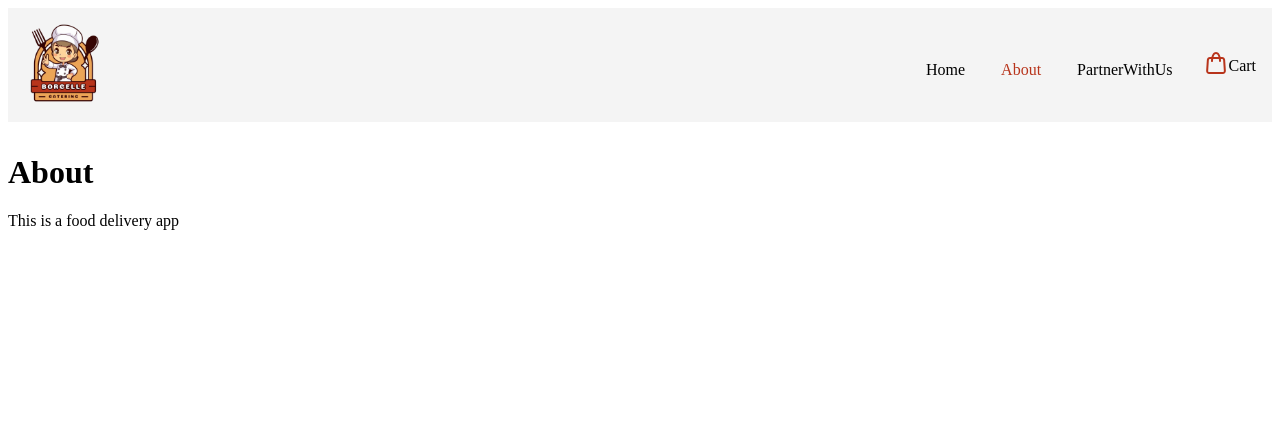
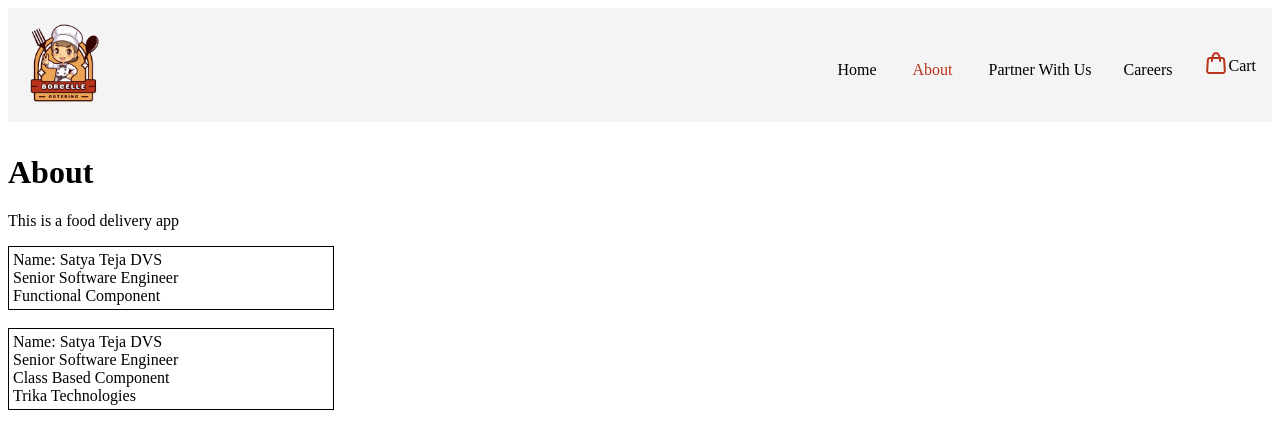
Before and after one commit to Satyateja-dvs/namaste-react, a React (Vite) app: page /about in a window 1280 px wide. Shown: the top 448 px of the page. Built offline with nearby package versions, Linux system fonts and the light colour scheme.

Commit message:
- Created class based component  - Created notes file to capture the imp data.

```diff
--- a/index.css
+++ b/index.css
@@ -153,3 +153,9 @@
     color: #B8341B;
   }
 }
+
+.user-card {
+  padding: 4px;
+  border: 1px solid black;
+  width: 25%;
+}
--- a/src/App.js
+++ b/src/App.js
@@ -11,24 +11,7 @@ import About from './components/About';
 import PartnerWithUs from './components/PartnerWithUs';
 import ErrorBoundary from './components/ErrorBoundary';
 import RestroDetailPage from './components/RestroDetailPage';
-// Food App Steps
-// 1. Header
-// Logo
-// Navigation Items
-// 2. Body
-// Search Bar
-// Components (Restaurant Cards)
-// Read more button
-// 3. Footer
-// Company Logo
-// Copy Rights
-// Company
-// Contact Us
-// Available in
-// Careers
-// Social Media Lins
-
-
+import Career from './components/Career';
 
 const Body = () => {
   const [restFilteredData, setRestFilteredData] = React.useState([]);
@@ -111,6 +94,7 @@ const browserRouter = (
       <Route element={<AppLayout />}>
         <Route path="/" element={<Body />} />
         <Route path="/about" element={<About />} errorElement= {<ErrorBoundary />} />
+        <Route path="/careers" element={<Career />} errorElement= {<ErrorBoundary />} />
         <Route path="/partner-with-us" element={<PartnerWithUs />} errorElement= {<ErrorBoundary />} />
         <Route path="/restaurants/:id" element={<RestroDetailPage />} errorElement= {<ErrorBoundary />} />
       </Route>
--- a/src/components/About.js
+++ b/src/components/About.js
@@ -1,8 +1,14 @@
+import User from './User';
+import UserClass from './ClassBasedComponents/UserClass';
+
 const About = () => {
   return (
     <div>
       <h1>About</h1>
       <p>This is a food delivery app</p>
+      <User name={"Satya Teja DVS"} prof={"Senior Software Engineer"} functionType={"Functional Component"}/>
+      <br />
+      <UserClass name={"Satya Teja DVS"} prof={"Senior Software Engineer"} functionType={"Class Based Component"}/>
     </div>
   )
 }
--- /dev/null
+++ b/src/components/Career.js
@@ -0,0 +1,7 @@
+export default function Career() {
+  return (
+   <div>
+      Testing the page
+   </div>
+  )
+}
--- /dev/null
+++ b/src/components/ClassBasedComponents/CompanyProfileClass.js
@@ -0,0 +1,17 @@
+import React from "react";
+
+class CompanyProfileClass extends React.Component {
+  constructor(props) {
+    super(props)
+    console.log("this.props from child", this);
+  }
+  render() {
+    return (
+      <div>
+        <div>{this.props.companyName}</div>
+      </div>
+    )
+  }
+}
+
+export default CompanyProfileClass;
--- /dev/null
+++ b/src/components/ClassBasedComponents/UserClass.js
@@ -0,0 +1,22 @@
+import React from 'react';
+import CompanyProfileClass from './CompanyProfileClass';
+
+class UserClass extends React.Component {
+  constructor(props) {
+    super(props);
+    console.log("this.props from parent", this);
+  }
+  render() {
+    return (
+      <div className="user-card">
+        Name: {this.props.name}
+        <br />{this.props.prof}
+        <br /> {this.props.functionType}
+        <br />
+        <CompanyProfileClass companyName={"Trika Technologies"}/>
+      </div>
+    )
+  }
+}
+
+export default UserClass;
--- a/src/components/Header.js
+++ b/src/components/Header.js
@@ -1,20 +1,24 @@
 import React from 'react';
 import MyImage from '../../assets/app-logo.png';
 import CartIcon from '../../assets/cart.svg';
-import { NavLink } from 'react-router';
+import { NavLink, Link } from 'react-router';
 
 const Header = () => {
   return (
     <div className="header margin-bottom">
       <div className="logo-container">
         {/* rgb(37, 150, 190) */}
-        <img className="logo" src={MyImage} alt="Food App Logo" />
+        <Link to={"/"}>
+          <img className="logo" src={MyImage} alt="Food App Logo" />
+
+        </Link>
       </div>
       <div className="nav-items">
         <nav className='nav-list'>
           <NavLink to="/"> Home </NavLink>
           <NavLink to="/about">About</NavLink>
-          <NavLink to="/partner-with-us"> PartnerWithUs</NavLink>
+          <NavLink to="/partner-with-us"> Partner With Us</NavLink>
+          <NavLink to="/careers">Careers</NavLink>
           <NavLink to="/cart" className="cart-link">
             <img src={CartIcon} alt="Cart Icon" />
             Cart
--- /dev/null
+++ b/src/components/User.js
@@ -0,0 +1,12 @@
+
+const User = ({name, prof, functionType}) => {
+  return (
+    <div className="user-card">
+      Name: {name}
+      <br />{prof}
+      <br /> {functionType}
+    </div>
+  )
+}
+
+export default User;
```
Also changed, not shown: 1 other file (tests, documents, lock files or other folders).
